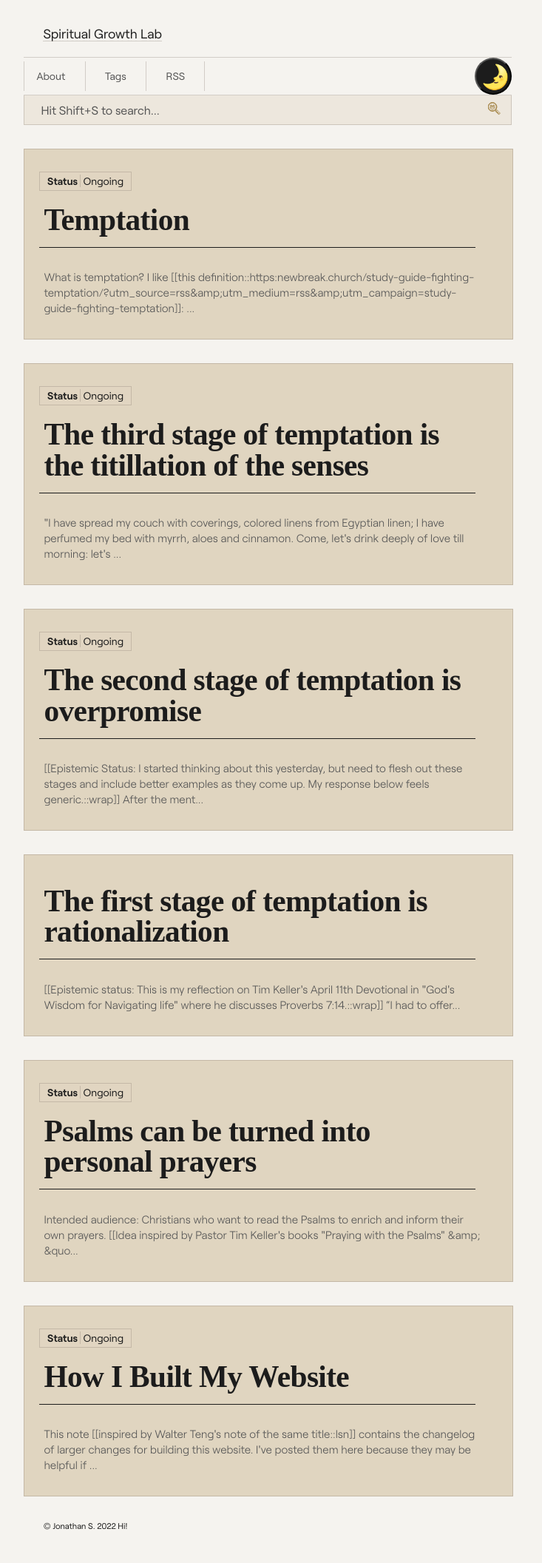
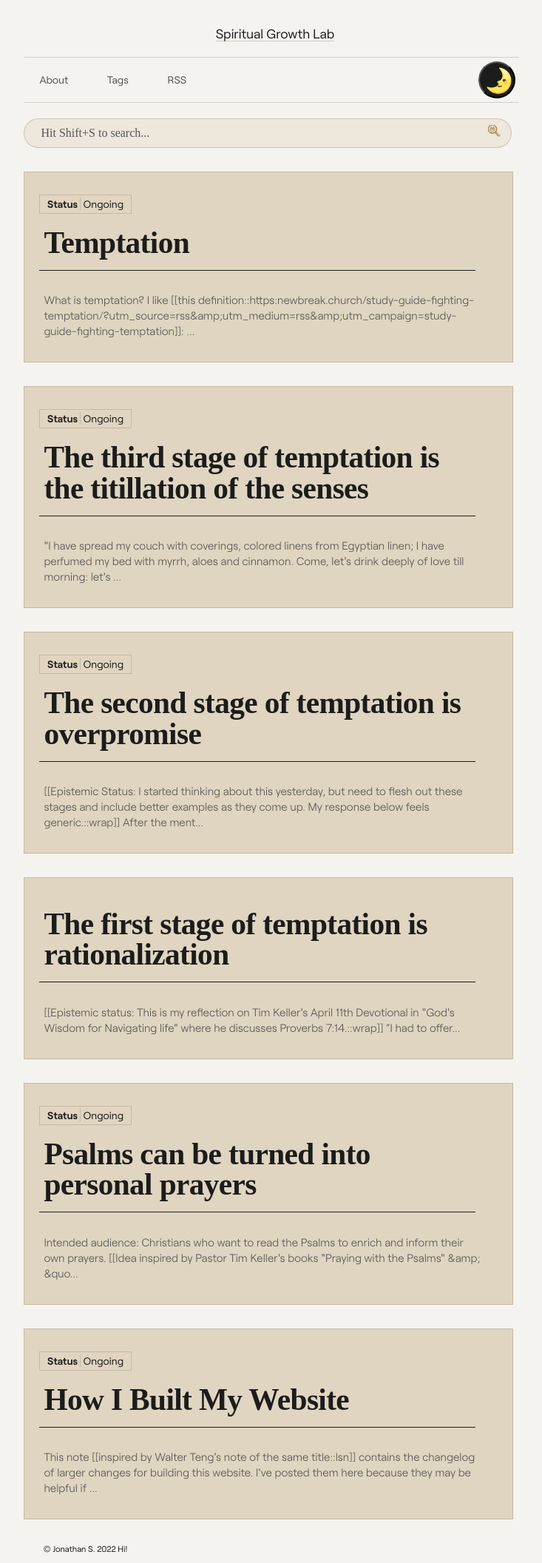
Before and after one commit to jsantiago611/digital-garden-master, a Jekyll site: the page built from index.md, in a window 1280 px wide. Shown: the whole page at 74% size, without its empty margins (278-1011 px from the left). Built offline with Jekyll 4.4.1, drawn with Linux system fonts in a browser that asks for light colours; some web fonts are replaced; before the commit the page ends 2082 px from its top, so only the background shows below that.

Commit message:
style changes to searchbar

```diff
--- a/assets/css/Style.css
+++ b/assets/css/Style.css
@@ -1411,7 +1411,7 @@ summary {
 .site-heading-ltr {
     display: flex;
     flex-direction: column;
-    align-items: flex-start;
+    align-items: center;
     justify-content: space-around;
    margin-bottom: -1rem;
 }
@@ -1553,6 +1553,8 @@ summary {
     float: left;
     border-top: 1px solid var(--c-border);
     border-bottom: 1px solid var(--c-border);
+    padding: 5px;
+    margin-bottom: 1.3rem;
 }
 
 .menu-right {
@@ -1565,7 +1567,6 @@ summary {
 
 .menu-item:nth-of-type(1) {
     padding-left: 10px !important;
-    border-left: 1px solid var(--c-border);
 }
 
 .menu-item {
@@ -1573,7 +1574,6 @@ summary {
     display: flex;
     flex-direction: column;
     text-decoration: none;
-    border-right: 1px solid var(--c-border);
     vertical-align: middle;
     padding: 8px 4.9px;
     @media(min-width: 500px) {
@@ -2069,23 +2069,21 @@ a.button-block {
     box-sizing: border-box;
     width: 100%;
     height: 40px;
-    border-left: 1px solid var(--c-border);
-    border-right: 1px solid var(--c-border);
-    border-bottom: 1px solid var(--c-border);
-    border-top: 0px;
-    font-family: var(--font-family-mono) !important;
+    border: 1px solid var(--c-border);
+    font-family: var(--font-family-serif) !important;
     color: var(--c-text);
     font-size: var(--font-size-medium);
     background-color: var(--c-card-bg-light);
     /*margin-top: 1em;*/
     padding: 0 1.25em;
     /*margin-left: 25px;*/
+    border-radius: 1000px;
 }
 
 ::placeholder {
     color: var(--c-text-muted);
     font-size: 1rem;
-    font-family:  var(--font-family-mono) !important;
+    font-family:  var(--font-family-serif) !important;
 }
 .search-icon {
     position: absolute;
```
